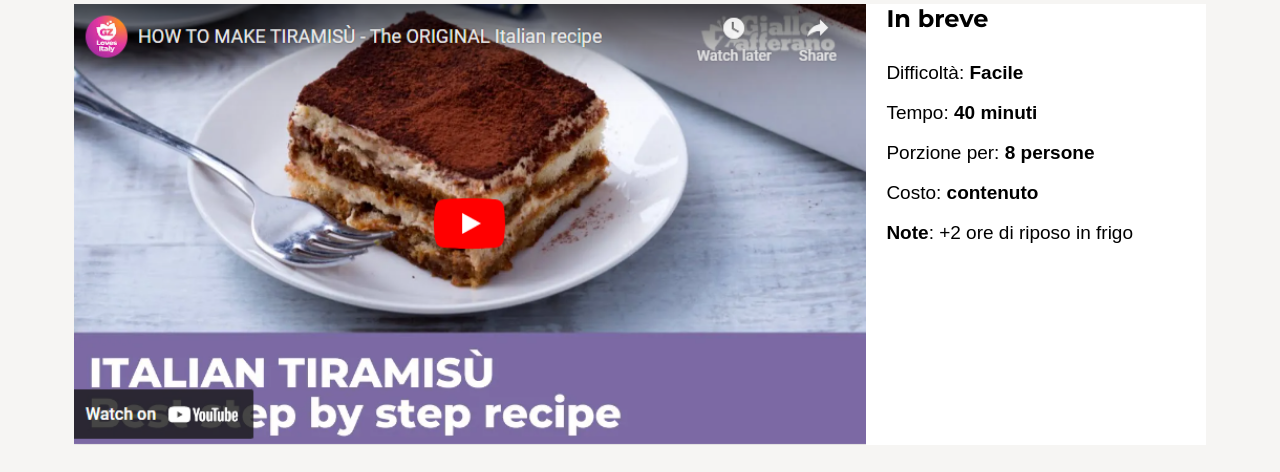
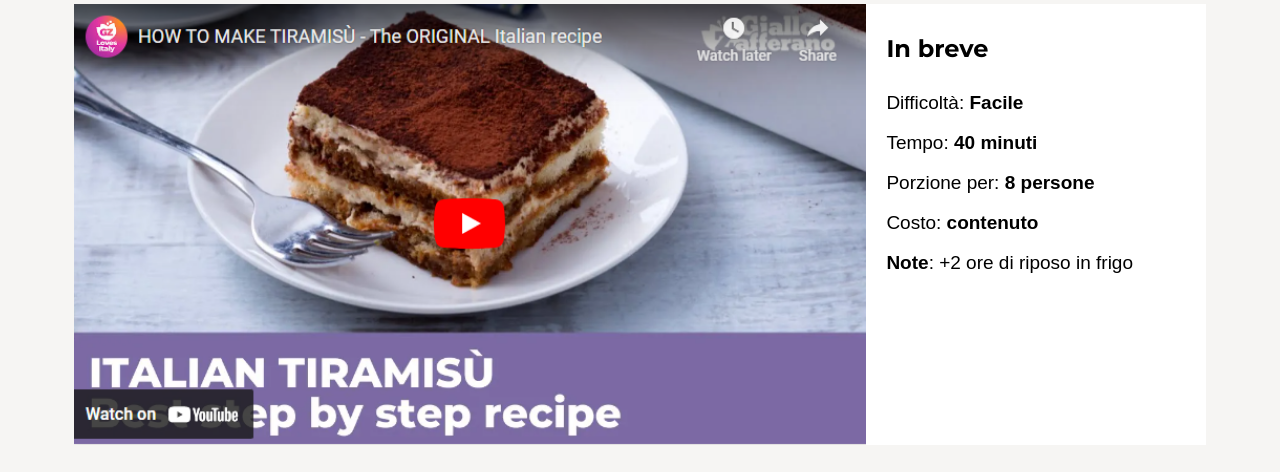
Before and after one commit to Giovanni-Iapichino/htmlcss-responsive-layout, a plain HTML site: page index.html in a window 1280 px wide. Shown: the part 261-733 px from the top of the page. Drawn offline with Linux system fonts and the light colour scheme.

Commit message:
fix-card-title

```diff
--- a/css/style.css
+++ b/css/style.css
@@ -308,4 +308,8 @@ footer {
   .footer-bottom {
     width: auto;
   }
+
+  .card-title-description {
+    padding-top: 30px;
+  }
 }
```
